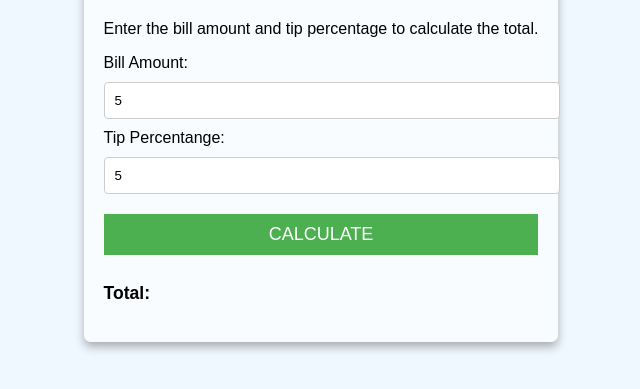
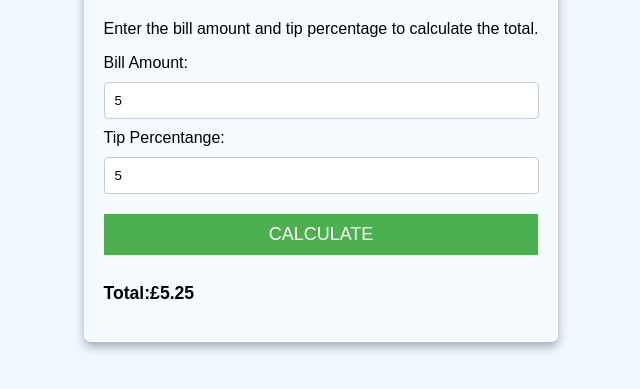
Before and after one commit to GrumpyMonk26/tip-calculator, a plain HTML site: page index.html in a window 1280 px wide. Both pictures are taken after typing "5", "5" into the empty fields and a click on the button "CALCULATE". Shown: the part 269-658 px from the top of the page, without its empty margins (319-959 px from the left). Drawn offline with Linux system fonts and the light colour scheme.

Commit message:
all elements added,calculator is functional....calculations need putting into there own function during the refactoring process

```diff
--- a/index.html
+++ b/index.html
@@ -20,7 +20,7 @@
         <input type="number" id="tip-percentage" class="input" />
       </div>
       <button class="btn" id="btn">Calculate</button>
-      <p class="total" id="total">Total:</p>
+      <p class="total">Total:<span id="total"></span></p>
     </div>
     <script src="script.js"></script>
   </body>
--- a/script.js
+++ b/script.js
@@ -0,0 +1,15 @@
+const buttonEl = document.getElementById('btn');
+let billAmountEl = document.getElementById('bill-amount');
+let tipAmountEl = document.getElementById('tip-percentage');
+const totalEl = document.getElementById('total');
+
+buttonEl.addEventListener('click', () => {
+  billAmountEl = Number(billAmountEl.value);
+  tipAmountEl = Number(tipAmountEl.value);
+  console.log('clicked');
+  console.log(typeof billAmountEl);
+  console.log(typeof tipAmountEl);
+  bill = (tipAmountEl * billAmountEl) / 100 + billAmountEl;
+  console.log(bill);
+  totalEl.textContent = `£${bill}`;
+});
--- a/style.css
+++ b/style.css
@@ -10,7 +10,7 @@ body {
 }
 
 .container {
-  background: rgba(255, 255, 255, 0.6);
+  background: rgba(255, 255, 255, 0.4);
   box-shadow: 0 5px 10px rgba(0, 0, 0, 0.3);
   padding: 20px;
   border-radius: 7px;
@@ -33,7 +33,7 @@ body {
   border: 1px solid #ccc;
   border-radius: 4px;
   margin: 10px 0;
-  width: 100%;
+  width: 95%;
 }
 
 .btn {
```
